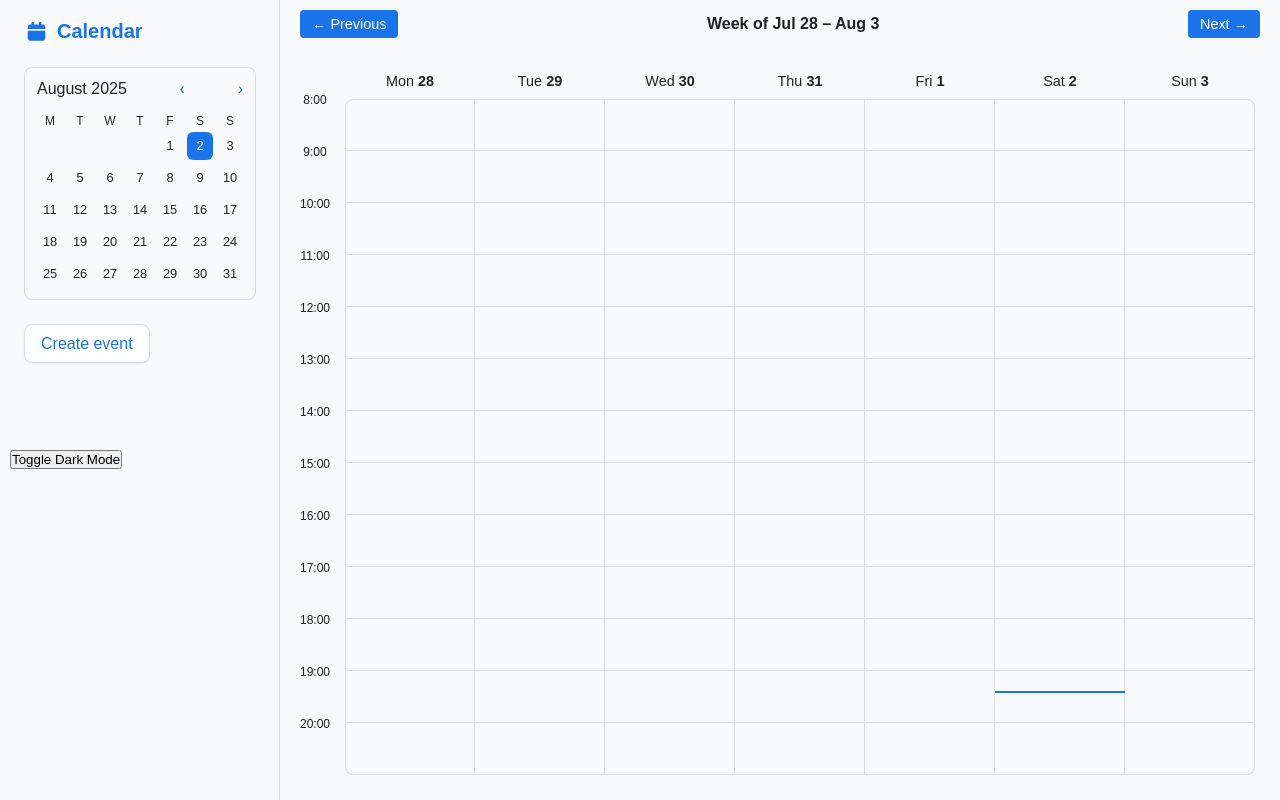
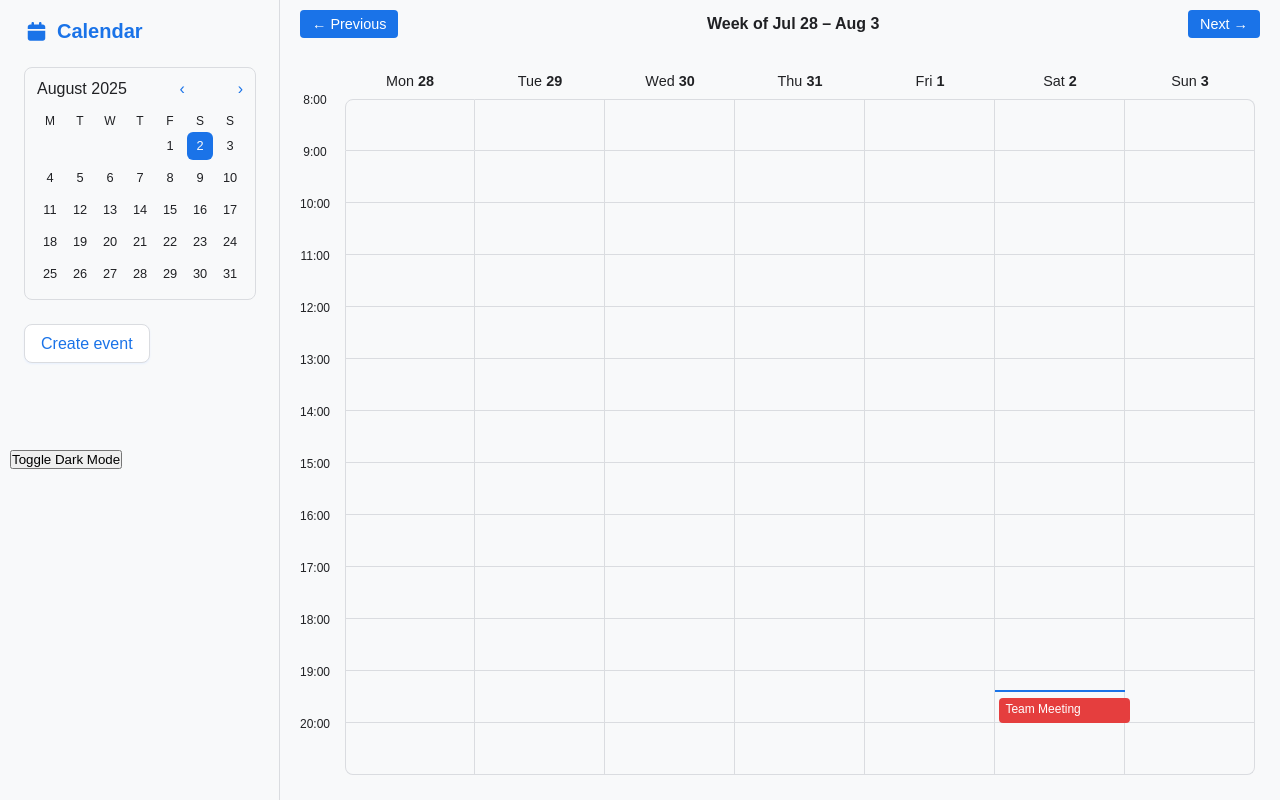
Before and after one commit to FlexSaaS/flexsaas-booking-admin, a React (Vite) app: page / in a window 1280 px wide. Built offline with nearby package versions, Linux system fonts and the light colour scheme.

Commit message:
WIP Events.

```diff
--- a/src/App.tsx
+++ b/src/App.tsx
@@ -33,6 +33,15 @@ const Wrapper = styled.div`
 function App() {
   const [selectedDate, setSelectedDate] = useState(new Date());
   const [darkMode, setDarkMode] = useState(false);
+  const exampleEvents = [
+    {
+      id: "1",
+      title: "Team Meeting",
+      start: new Date("2025-08-02T19:30:00"), // Wednesday
+      end: new Date("2025-08-02T20:00:00"),
+      color: "#e53e3e",
+    },
+  ];
 
   return (
     <ThemeProvider theme={darkMode ? darkTheme : lightTheme}>
@@ -51,6 +60,7 @@ function App() {
         <WeekView
           selectedDate={selectedDate}
           setSelectedDate={setSelectedDate}
+          events={exampleEvents}
         />
       </Wrapper>
     </ThemeProvider>
--- a/src/WeekView/CurrentTimeLine.tsx
+++ b/src/WeekView/CurrentTimeLine.tsx
@@ -23,6 +23,7 @@ const StyledLine = styled.div`
   background-color: ${({ theme }) => theme.primary};
   z-index: 10;
   pointer-events: none;
+  transition: top 0.2s ease;
   left: 0;
   right: 0;
 `;
--- /dev/null
+++ b/src/WeekView/EventsLayer.tsx
@@ -0,0 +1,119 @@
+import { useEffect, useState, type RefObject } from "react";
+import styled from "styled-components";
+
+type Event = {
+  id: string;
+  title: string;
+  start: Date;
+  end: Date;
+  color?: string;
+};
+
+type EventsLayerProps = {
+  events: Event[];
+  startOfWeek: Date;
+  slotHeight: number;
+  startHour: number;
+  endHour: number;
+  containerRef: RefObject<HTMLDivElement | null>;
+};
+
+function EventsLayer({
+  events,
+  startOfWeek,
+  slotHeight,
+  startHour,
+  endHour,
+  containerRef,
+}: EventsLayerProps) {
+  const [containerWidth, setContainerWidth] = useState(0);
+  const dayCount = 7;
+
+  useEffect(() => {
+    if (!containerRef.current) return;
+    setContainerWidth(containerRef.current.clientWidth);
+
+    const handleResize = () => {
+      if (containerRef.current) {
+        setContainerWidth(containerRef.current.clientWidth);
+      }
+    };
+    window.addEventListener("resize", handleResize);
+    return () => window.removeEventListener("resize", handleResize);
+  }, [containerRef]);
+
+  const dayWidth = (containerWidth - 60) /* time label width */ / dayCount;
+
+  const dayMs = 24 * 60 * 60 * 1000;
+
+  return (
+    <>
+      {events.map((event) => {
+        const eventStart = event.start;
+        const eventEnd = event.end;
+
+        // Calculate day index (0 = Monday, ... 6 = Sunday)
+        const dayIndex = Math.floor(
+          (eventStart.getTime() - startOfWeek.getTime()) / dayMs
+        );
+        if (dayIndex < 0 || dayIndex >= dayCount) return null; // Out of week range
+
+        // Calculate top and height (in px)
+        const startHourDecimal =
+          eventStart.getHours() + eventStart.getMinutes() / 60;
+        const endHourDecimal = eventEnd.getHours() + eventEnd.getMinutes() / 60;
+
+        // Ignore events outside display hours
+        if (endHourDecimal <= startHour || startHourDecimal >= endHour)
+          return null;
+
+        // Clamp times to visible range
+        const clampedStart = Math.max(startHourDecimal, startHour);
+        const clampedEnd = Math.min(endHourDecimal, endHour);
+
+        const top = (clampedStart - startHour) * slotHeight + 75;
+
+        const height = (clampedEnd - clampedStart) * slotHeight;
+
+        // Calculate horizontal position
+        const left = 48 + dayIndex * dayWidth; // 60px is time label col width
+
+        return (
+          <EventBlock
+            key={event.id}
+            style={{
+              top,
+              height,
+              left,
+              width: dayWidth - 4, // some gap between days
+              backgroundColor: event.color || "#3182ce",
+            }}
+            title={`${
+              event.title
+            }\n${eventStart.toLocaleTimeString()} - ${eventEnd.toLocaleTimeString()}`}
+          >
+            {event.title}
+          </EventBlock>
+        );
+      })}
+    </>
+  );
+}
+
+const EventBlock = styled.div`
+  position: absolute;
+  padding: 4px 6px;
+  color: white;
+  font-size: 12px;
+  border-radius: 4px;
+  overflow: hidden;
+  white-space: nowrap;
+  text-overflow: ellipsis;
+  cursor: pointer;
+  box-sizing: border-box;
+  user-select: none;
+  z-index: 10;
+  transition: top 0.2s ease, height 0.2s ease;
+`;
+
+export default EventsLayer;
--- a/src/WeekView/WeekView.tsx
+++ b/src/WeekView/WeekView.tsx
@@ -5,23 +5,59 @@ import TimeLabels from "./TimeLabels";
 import TimeSlotsGrid from "./TimeSlotsGrid";
 import CurrentTimeLine from "./CurrentTimeLine";
 import styled from "styled-components";
+import EventsLayer from "./EventsLayer";
+
+type Event = {
+  id: string;
+  title: string;
+  start: Date;
+  end: Date;
+  color?: string;
+};
 
 type WeekViewProps = {
   selectedDate: Date;
   setSelectedDate: (date: Date) => void;
+  events?: Event[];
 };
 
-function WeekView({ selectedDate, setSelectedDate }: WeekViewProps) {
+function WeekView({
+  selectedDate,
+  setSelectedDate,
+  events = [],
+}: WeekViewProps) {
   const weekContainerRef = useRef<HTMLDivElement>(null);
   const [currentLinePos, setCurrentLinePos] = useState<{
     top: number;
     col: number;
   } | null>(null);
 
+  const [slotHeight, setSlotHeight] = useState(30);
+
+  useEffect(() => {
+    const firstSlot = weekContainerRef.current?.querySelector(
+      "[data-timeslot]"
+    ) as HTMLElement;
+
+    if (!firstSlot) return;
+
+    const observer = new ResizeObserver((entries) => {
+      for (let entry of entries) {
+        const newHeight = entry.contentRect.height;
+        setSlotHeight(newHeight);
+      }
+    });
+
+    observer.observe(firstSlot);
+
+    return () => observer.disconnect();
+  }, []);
+
   const calculateCurrentLinePos = useCallback(() => {
     if (!weekContainerRef.current) return;
 
     const now = new Date();
+
     const dayOfWeek = selectedDate.getDay();
     const daysFromMonday = (dayOfWeek + 6) % 7;
     const startOfWeek = new Date(selectedDate);
@@ -38,7 +74,6 @@ function WeekView({ selectedDate, setSelectedDate }: WeekViewProps) {
 
     const container = weekContainerRef.current;
     const firstSlot = container.querySelector("[data-timeslot]") as HTMLElement;
-    const slotHeight = firstSlot?.offsetHeight ?? 30;
     const firstSlotTop = firstSlot?.offsetTop ?? 0;
 
     const startHour = 8;
@@ -52,13 +87,13 @@ function WeekView({ selectedDate, setSelectedDate }: WeekViewProps) {
     }
 
     const hoursFromStart = currentHour - startHour + currentMinute / 60;
-    const topPosition = firstSlotTop + hoursFromStart * slotHeight;
+    const topPosition = firstSlotTop + hoursFromStart * slotHeight + 22;
 
     const dayIndex = (now.getDay() + 6) % 7;
     const gridColumn = dayIndex + 2;
 
     setCurrentLinePos({ top: topPosition, col: gridColumn });
-  }, [selectedDate]);
+  }, [selectedDate, slotHeight]);
 
   useEffect(() => {
     calculateCurrentLinePos();
@@ -112,6 +147,16 @@ function WeekView({ selectedDate, setSelectedDate }: WeekViewProps) {
         <DaysHeader days={days} />
         <TimeLabels hours={hours} />
         <TimeSlotsGrid daysLength={days.length} hoursLength={hours.length} />
+
+        <EventsLayer
+          events={events}
+          startOfWeek={startOfWeek}
+          slotHeight={slotHeight}
+          startHour={8}
+          endHour={20}
+          containerRef={weekContainerRef}
+        />
+
         {currentLinePos && (
           <CurrentTimeLine top={currentLinePos.top} col={currentLinePos.col} />
         )}
```
